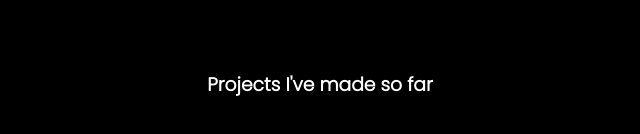
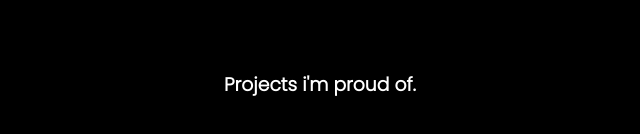
Before and after one commit to Abdelmoneim00/my-app, a React (Create React App) app: page / in a window 1280 px wide. Shown: the part 1620-1754 px from the top of the page, without its empty margins (320-960 px from the left). Built offline with nearby package versions, Linux system fonts and the light colour scheme.

Commit message:
adding icons and makig the layout

```diff
--- a/src/Components/Projects.js
+++ b/src/Components/Projects.js
@@ -1,4 +1,5 @@
-import React from "react";
+import React from "react"
+import Bot from "../images/BotImage.png"
 
 function  Projects() {
 
@@ -7,10 +8,11 @@ function  Projects() {
     return(
 
         <section className="Projects">
-            <div className="containter">
-                <div className="Title">
-                    <h3>Projects I've made so far</h3>
+            <div className="Title">
+                    <h3>Projects i'm proud of.</h3>
                 </div>
+            <div className="Projects-containter">
+
             </div>
         </section>
 
--- a/src/index.css
+++ b/src/index.css
@@ -163,14 +163,17 @@ code {
   margin-top: 5%;
 }
 
-.container {
-  display: flex;
-  flex-direction: row;
-}
-
 .Title {
   text-align: center;
 }
+
+.Projects-containter {
+  display: flex;
+  flex-direction: row;
+  justify-content: space-evenly;
+}
+
+
 
 
 
```
Also changed, not shown: src/images/BotImage.png (added), src/images/discordIcon.svg (added).
